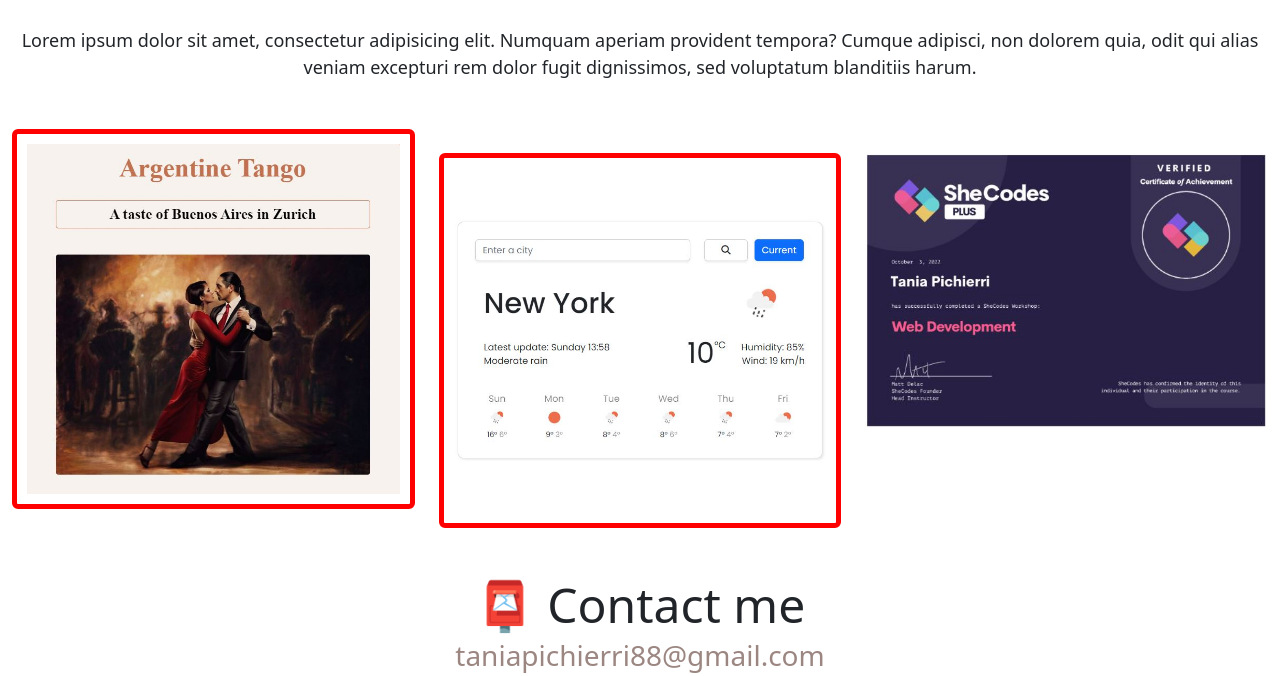
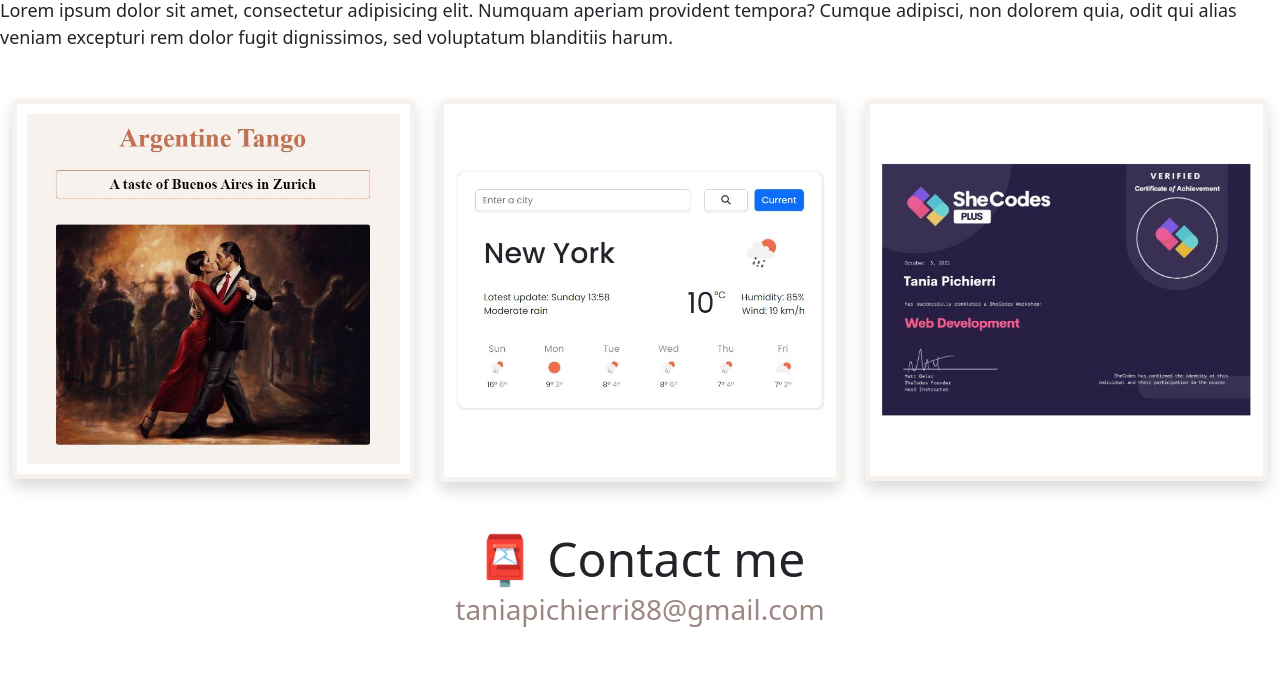
Before and after one commit to TanPicK/multiple-pages-static-website, a plain HTML site: page about.html in a window 1280 px wide. Shown: the part 247-923 px from the top of the page. After the commit the page ends 877 px from the top, so only its background shows below. Drawn offline with nearby package versions, Linux system fonts and the light colour scheme.

Commit message:
Added border to all imgs and shadow to the about.html imgs

```diff
--- a/CSS/styles.css
+++ b/CSS/styles.css
@@ -115,21 +115,18 @@ img {
 .container {
   max-width: 1320px;
 }
-.about-paragraph {
-  margin: 30px 10px;
-  text-align: center;
-}
+
 .tango-image {
   padding: 10px;
-  border: 5px solid red;
+  border: 5px solid var(--primary-color);
 }
 .weather-image {
-  padding: 60px 10px;
-  border: 5px solid red;
+  padding: 64px 10px;
+  border: 5px solid var(--primary-color);
 }
 .certificate-image {
-  padding: 60px 10px;
-  border: 5px solid red;
+  padding: 58px 10px;
+  border: 5px solid var(--primary-color);
 }
 
 @media (max-width: 575.98px) {
--- a/about.html
+++ b/about.html
@@ -16,7 +16,7 @@
   </head>
   <body>
     <nav class="navbar navbar-expand-lg fixed-top">
-      <div class="container-fluid">
+      <div class="container">
         <a class="navbar-brand" href="index.html" title="Tania Pichierri Homepage">Tania Pichierri</a>
         <button
           class="navbar-toggler"
@@ -56,15 +56,15 @@
     <div class="container">
       <div class="row mt-5">
         <div class="col-sm-4">
-         <img src="/images/tango.png" class="img-fluid rounded tango-image" alt="Tango Project"/>
+         <img src="/images/tango.png" class="img-fluid rounded tango-image shadow" alt="Tango Project"/>
         </div>
-          <div class="col-sm-4 mt-4">
+          <div class="col-sm-4">
 
-            <img src="/images/weather.png" class="img-fluid rounded weather-image" alt="weather app"/>
+            <img src="/images/weather.png" class="img-fluid rounded weather-image shadow" alt="weather app"/>
           </div>
 
-            <div class="col-sm-4 mt-4">
-              <img src="/images/certificate.png" class="img-fluid rounded align-middle about-image" alt="Front-end Development Certificate"/>
+            <div class="col-sm-4">
+              <img src="/images/certificate.png" class="img-fluid rounded certificate-image shadow" alt="Front-end Development Certificate"/>
       </div>
     </div>
     <footer id="contact">
```
Also changed, not shown: index.html (+3 -3 lines).
